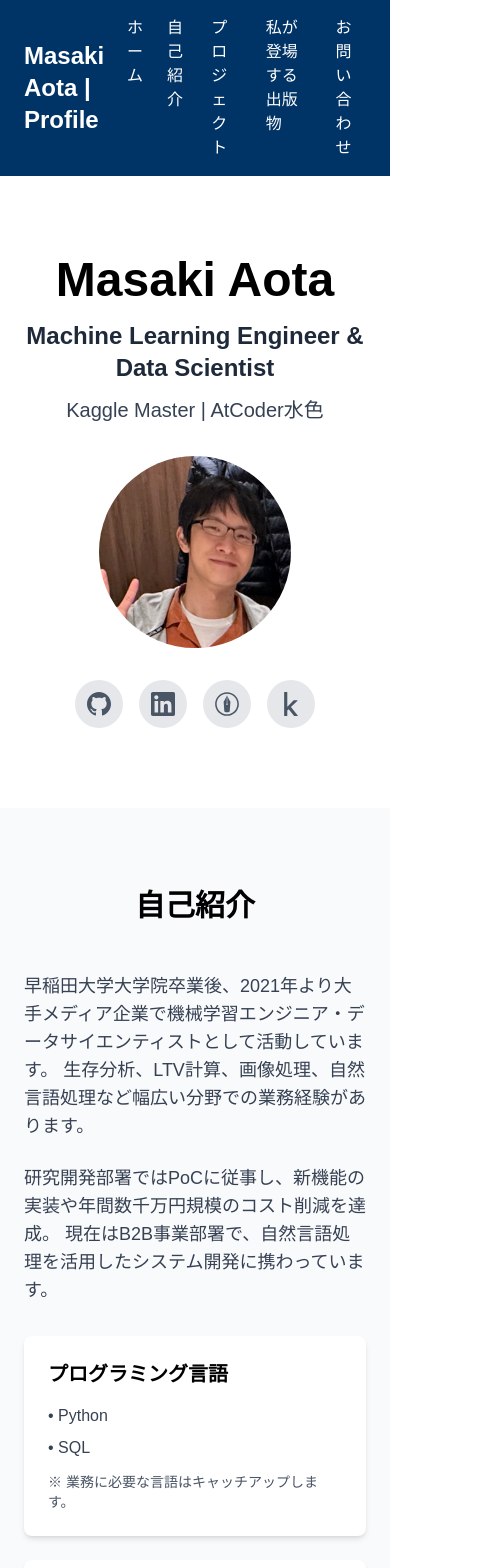
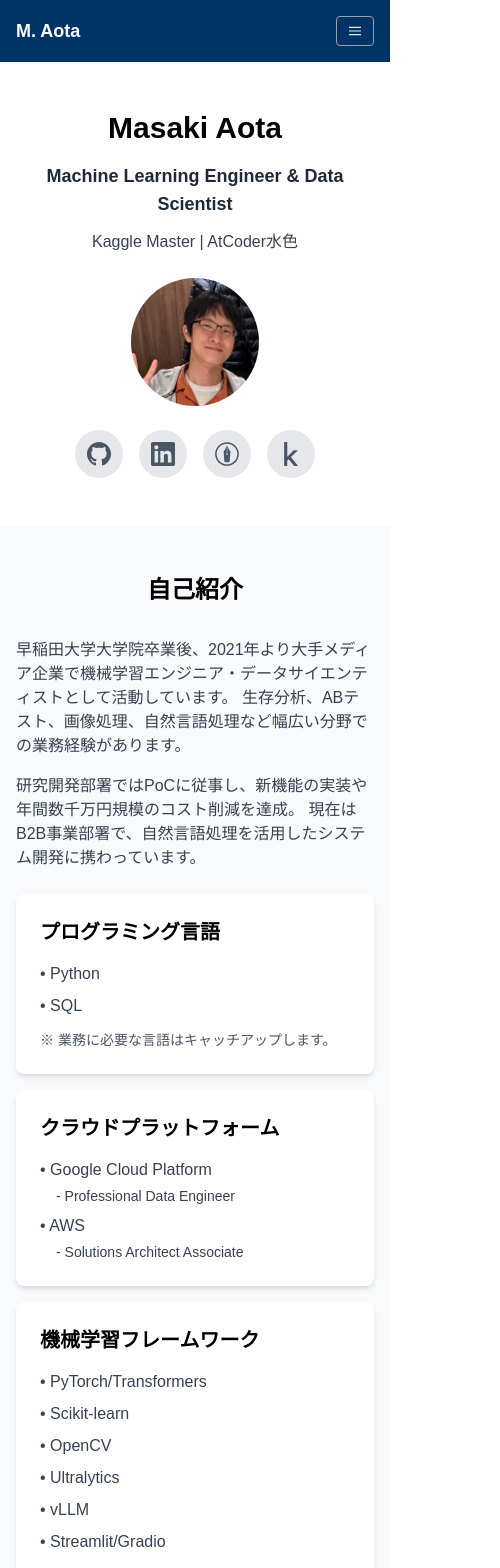
Before and after one commit to masakiaota/portfolio, a Next.js app: page / in a window 390 px wide. Shown: the top 1568 px of the page, 500 px wide, since content can reach past the window. Built offline with nearby package versions, Linux system fonts and the light colour scheme.

Commit message:
ページのレイアウトを調整し、各セクションのパディングとフォントサイズを変更して視覚的な一貫性を向上させた。また、ヘッダーにモバイルメニューを追加し、スクロール機能を改善した。

```diff
--- a/src/app/page.tsx
+++ b/src/app/page.tsx
@@ -7,22 +7,22 @@ export default function Home() {
   return (
     <>
       {/* ヒーローセクション */}
-      <section id="home" className="py-20">
-        <div className="container mx-auto px-6">
+      <section id="home" className="py-12 sm:py-16 md:py-20">
+        <div className="container mx-auto px-4 sm:px-6">
           <div className="max-w-4xl mx-auto">
             <div className="text-center">
-              <h1 className="text-5xl font-bold mb-4 text-black">
+              <h1 className="text-3xl sm:text-4xl md:text-5xl font-bold mb-4 text-black">
                 Masaki Aota
               </h1>
-            <h2 className="text-2xl font-semibold mb-3 text-gray-800">
+            <h2 className="text-lg sm:text-xl md:text-2xl font-semibold mb-3 text-gray-800">
               Machine Learning Engineer & Data Scientist
             </h2>
-            <p className="text-xl text-gray-700 mb-8">
+            <p className="text-base sm:text-lg md:text-xl text-gray-700 mb-6 sm:mb-8">
               Kaggle Master | AtCoder水色
             </p>
             {/* プロフィール写真 */}
-            <div className="mb-8">
-              <div className="w-48 h-48 mx-auto relative overflow-hidden rounded-full">
+            <div className="mb-6 sm:mb-8">
+              <div className="w-32 h-32 sm:w-40 sm:h-40 md:w-48 md:h-48 mx-auto relative overflow-hidden rounded-full">
                 <Image
                   src="/profile.JPG"
                   alt="Masaki Aota"
@@ -42,19 +42,19 @@ export default function Home() {
       </section>
 
       {/* 自己紹介セクション */}
-      <section id="about" className="py-20 bg-gray-50">
-        <div className="container mx-auto px-6">
+      <section id="about" className="py-12 sm:py-16 md:py-20 bg-gray-50">
+        <div className="container mx-auto px-4 sm:px-6">
           <div className="max-w-4xl mx-auto">
-            <h2 className="text-3xl font-bold text-center mb-12">自己紹介</h2>
-            <p className="text-lg text-gray-700 mb-6">
+            <h2 className="text-2xl sm:text-3xl font-bold text-center mb-8 sm:mb-12">自己紹介</h2>
+            <p className="text-base sm:text-lg text-gray-700 mb-4 sm:mb-6">
               早稲田大学大学院卒業後、2021年より大手メディア企業で機械学習エンジニア・データサイエンティストとして活動しています。
-              生存分析、LTV計算、画像処理、自然言語処理など幅広い分野での業務経験があります。
+              生存分析、ABテスト、画像処理、自然言語処理など幅広い分野での業務経験があります。
             </p>
-            <p className="text-lg text-gray-700 mb-8">
+            <p className="text-base sm:text-lg text-gray-700 mb-6 sm:mb-8">
               研究開発部署ではPoCに従事し、新機能の実装や年間数千万円規模のコスト削減を達成。
               現在はB2B事業部署で、自然言語処理を活用したシステム開発に携わっています。
             </p>
-            <div className="grid md:grid-cols-2 gap-6">
+            <div className="grid sm:grid-cols-2 gap-4 sm:gap-6">
               <div className="bg-white rounded-lg shadow-md p-6">
                 <h3 className="text-xl font-semibold mb-4">プログラミング言語</h3>
                 <ul className="space-y-2 text-gray-700">
@@ -105,11 +105,11 @@ export default function Home() {
       </section>
 
       {/* プロジェクトセクション */}
-      <section id="projects" className="py-20">
-        <div className="container mx-auto px-6">
+      <section id="projects" className="py-12 sm:py-16 md:py-20">
+        <div className="container mx-auto px-4 sm:px-6">
           <div className="max-w-4xl mx-auto">
-            <h2 className="text-3xl font-bold text-center mb-12">プロジェクト</h2>
-            <div className="grid md:grid-cols-2 lg:grid-cols-3 gap-8">
+            <h2 className="text-2xl sm:text-3xl font-bold text-center mb-8 sm:mb-12">プロジェクト</h2>
+            <div className="grid sm:grid-cols-2 lg:grid-cols-3 gap-4 sm:gap-6 md:gap-8">
             <div className="bg-white rounded-lg shadow-md p-6">
               <h3 className="text-xl font-semibold mb-3">サブスク事業の価値計算</h3>
               <p className="text-gray-700 mb-4">
@@ -305,11 +305,11 @@ export default function Home() {
       </section>
 
       {/* 私が登場する出版物セクション */}
-      <section id="publications" className="py-20 bg-gray-50">
-        <div className="container mx-auto px-6">
+      <section id="publications" className="py-12 sm:py-16 md:py-20 bg-gray-50">
+        <div className="container mx-auto px-4 sm:px-6">
           <div className="max-w-4xl mx-auto">
-            <h2 className="text-3xl font-bold text-center mb-12">私が登場する出版物</h2>
-            <div className="space-y-6">
+            <h2 className="text-2xl sm:text-3xl font-bold text-center mb-8 sm:mb-12">私が登場する出版物</h2>
+            <div className="space-y-4 sm:space-y-6">
             <div className="bg-white rounded-lg shadow-md p-6">
               <h3 className="text-xl font-semibold mb-3">謝辞掲載</h3>
               <p className="text-lg text-gray-700 mb-2">
@@ -420,9 +420,9 @@ export default function Home() {
       </section>
 
       {/* お問い合わせセクション */}
-      <section id="contact" className="py-20">
-        <div className="container mx-auto px-6">
-          <h2 className="text-3xl font-bold text-center mb-12">お問い合わせ</h2>
+      <section id="contact" className="py-12 sm:py-16 md:py-20">
+        <div className="container mx-auto px-4 sm:px-6">
+          <h2 className="text-2xl sm:text-3xl font-bold text-center mb-8 sm:mb-12">お問い合わせ</h2>
           <div className="max-w-2xl mx-auto">
             <form
               className="bg-white rounded-lg shadow-md p-8"
--- a/src/components/Header.tsx
+++ b/src/components/Header.tsx
@@ -1,28 +1,43 @@
 'use client';
 
+import { useState } from 'react';
+
 export default function Header() {
+  const [isMenuOpen, setIsMenuOpen] = useState(false);
+
   const scrollToSection = (e: React.MouseEvent<HTMLAnchorElement>, sectionId: string) => {
     e.preventDefault();
-    const element = document.getElementById(sectionId);
-    if (element) {
-      element.scrollIntoView({ behavior: 'smooth' });
-      // URLにハッシュを追加
+
+    if (sectionId === 'home') {
+      // ホームの場合はページトップにスクロール
+      window.scrollTo({ top: 0, behavior: 'smooth' });
       window.history.pushState(null, '', `#${sectionId}`);
+    } else {
+      const element = document.getElementById(sectionId);
+      if (element) {
+        element.scrollIntoView({ behavior: 'smooth' });
+        window.history.pushState(null, '', `#${sectionId}`);
+      }
     }
+
+    setIsMenuOpen(false); // モバイルメニューを閉じる
   };
 
   return (
     <header className="bg-[#003366] text-white sticky top-0 z-50">
-      <nav className="container mx-auto px-6 py-4">
+      <nav className="container mx-auto px-4 sm:px-6 py-4">
         <div className="flex items-center justify-between">
           <a
             href="#home"
             onClick={(e) => scrollToSection(e, 'home')}
-            className="text-2xl font-bold cursor-pointer"
+            className="text-lg sm:text-xl md:text-2xl font-bold cursor-pointer"
           >
-            Masaki Aota | Profile
+            <span className="hidden sm:inline">Masaki Aota | Profile</span>
+            <span className="sm:hidden">M. Aota</span>
           </a>
-          <ul className="flex space-x-6">
+
+          {/* デスクトップメニュー */}
+          <ul className="hidden md:flex space-x-6">
             <li>
               <a
                 href="#home"
@@ -56,7 +71,7 @@ export default function Header() {
                 onClick={(e) => scrollToSection(e, 'publications')}
                 className="hover:text-gray-300 font-medium transition-colors cursor-pointer"
               >
-                私が登場する出版物
+                出版物
               </a>
             </li>
             <li>
@@ -69,7 +84,75 @@ export default function Header() {
               </a>
             </li>
           </ul>
+
+          {/* ハンバーガーメニューボタン */}
+          <button
+            className="md:hidden flex items-center px-3 py-2 border rounded text-gray-200 border-gray-400 hover:text-white hover:border-white"
+            onClick={() => setIsMenuOpen(!isMenuOpen)}
+          >
+            <svg
+              className="fill-current h-3 w-3"
+              viewBox="0 0 20 20"
+              xmlns="http://www.w3.org/2000/svg"
+            >
+              <title>Menu</title>
+              <path d="M0 3h20v2H0V3zm0 6h20v2H0V9zm0 6h20v2H0v-2z" />
+            </svg>
+          </button>
         </div>
+
+        {/* モバイルメニュー */}
+        {isMenuOpen && (
+          <div className="md:hidden mt-4 pb-4">
+            <ul className="flex flex-col space-y-2">
+              <li>
+                <a
+                  href="#home"
+                  onClick={(e) => scrollToSection(e, 'home')}
+                  className="block hover:text-gray-300 font-medium transition-colors cursor-pointer py-2"
+                >
+                  ホーム
+                </a>
+              </li>
+              <li>
+                <a
+                  href="#about"
+                  onClick={(e) => scrollToSection(e, 'about')}
+                  className="block hover:text-gray-300 font-medium transition-colors cursor-pointer py-2"
+                >
+                  自己紹介
+                </a>
+              </li>
+              <li>
+                <a
+                  href="#projects"
+                  onClick={(e) => scrollToSection(e, 'projects')}
+                  className="block hover:text-gray-300 font-medium transition-colors cursor-pointer py-2"
+                >
+                  プロジェクト
+                </a>
+              </li>
+              <li>
+                <a
+                  href="#publications"
+                  onClick={(e) => scrollToSection(e, 'publications')}
+                  className="block hover:text-gray-300 font-medium transition-colors cursor-pointer py-2"
+                >
+                  出版物
+                </a>
+              </li>
+              <li>
+                <a
+                  href="#contact"
+                  onClick={(e) => scrollToSection(e, 'contact')}
+                  className="block hover:text-gray-300 font-medium transition-colors cursor-pointer py-2"
+                >
+                  お問い合わせ
+                </a>
+              </li>
+            </ul>
+          </div>
+        )}
       </nav>
     </header>
   )
```
